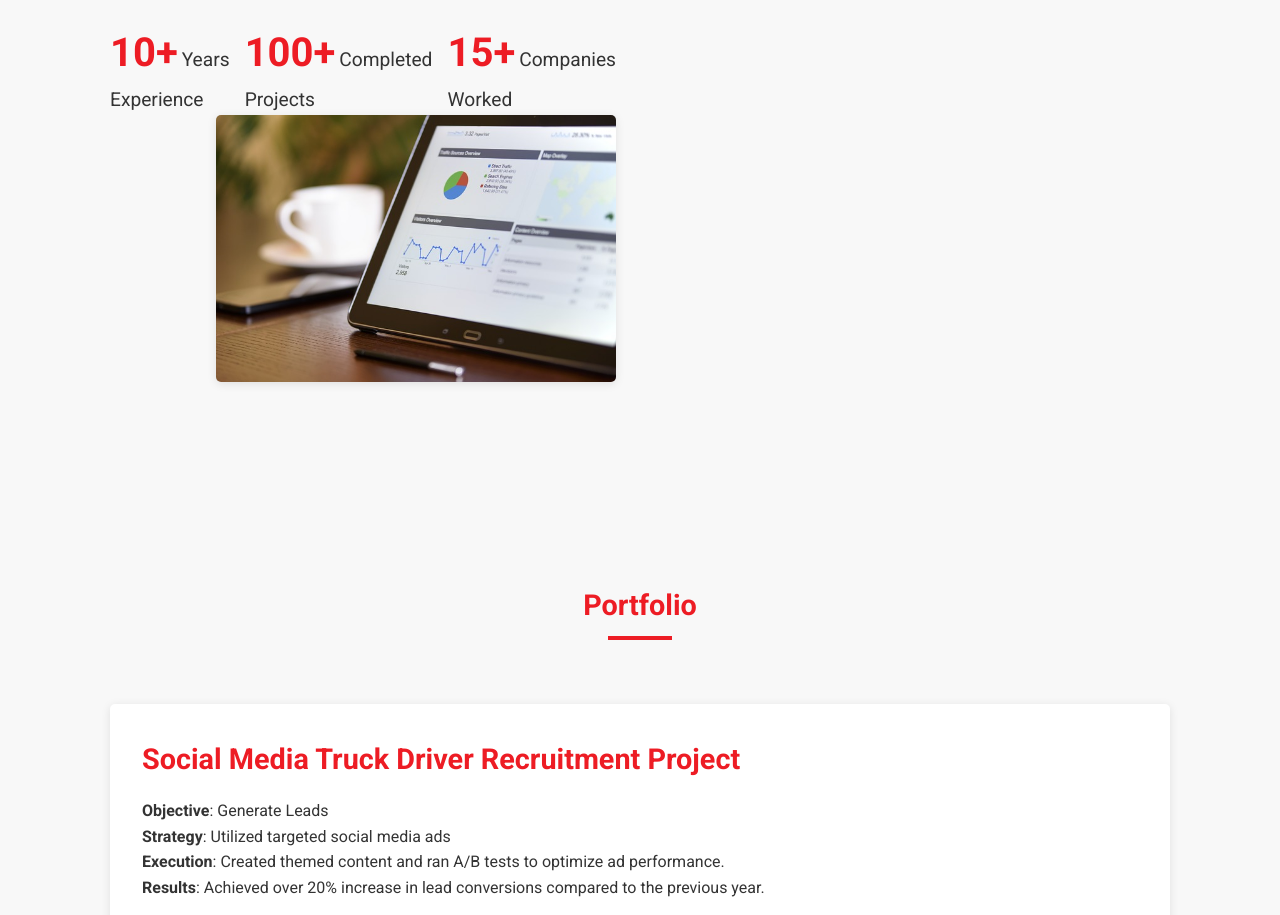
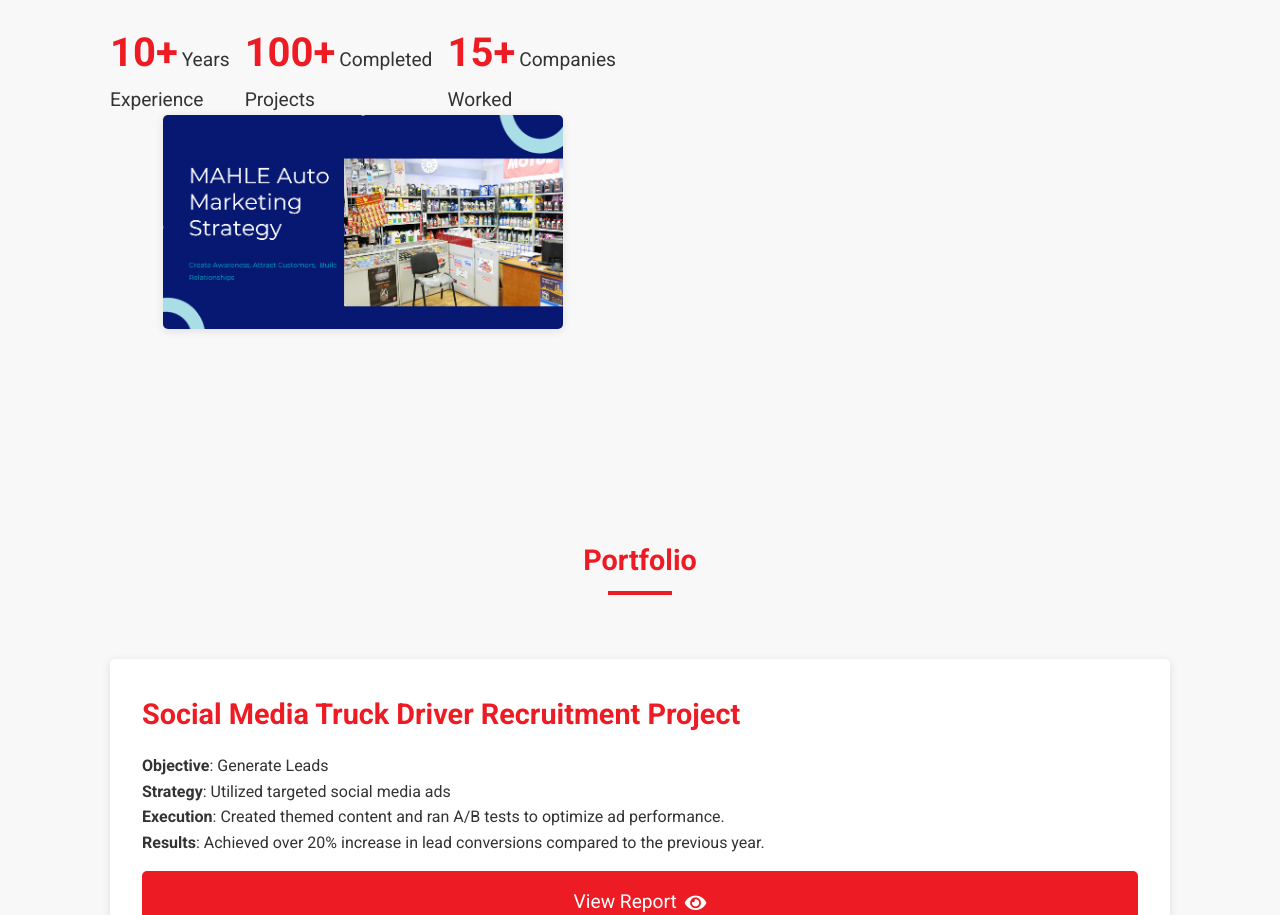
Before and after one commit to Shimanga/Marketing-Portfolio, a plain HTML site: page index.html in a window 1280 px wide. Shown: the part 1276-2191 px from the top of the page. Drawn offline with Linux system fonts and the light colour scheme.

Commit message:
Update index.html

```diff
--- a/index.html
+++ b/index.html
@@ -96,8 +96,8 @@ Learn about some of my work through this portfolio.</p>
                     </div>
                    </div>
 
-             <div class="about__img">
-                <img src="https://github.com/Shimanga/Marketing-Portfolio/blob/main/digital-marketing-1433427_640.jpg?raw=true" alt="Work with me" align="right">
+      <div class="about__img">
+                <img src="https://github.com/Shimanga/Marketing-Portfolio/blob/main/Mahle.png?raw=true" alt="About Me" class="about__img">
             </div>
         </div>
     </section>
```
